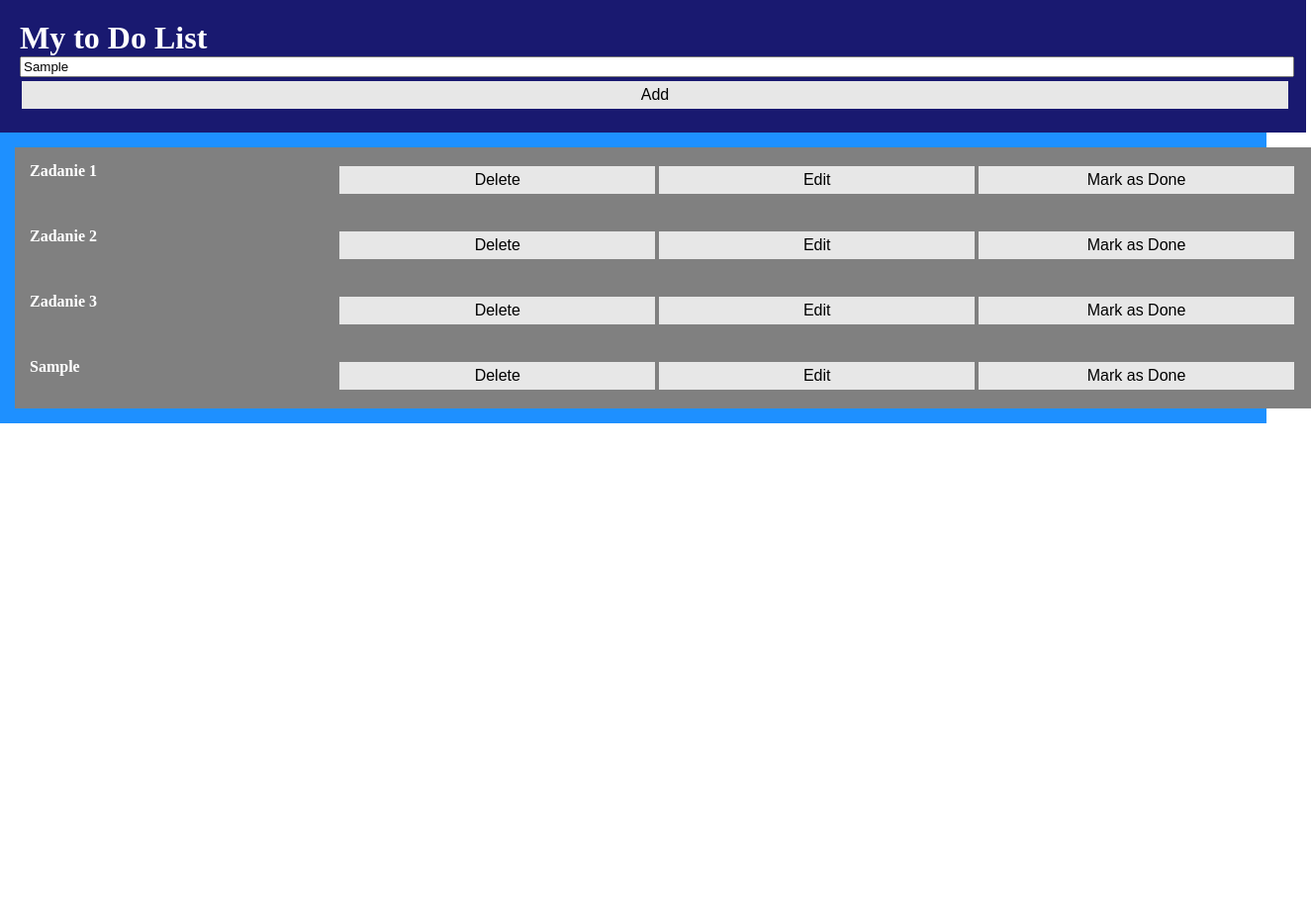
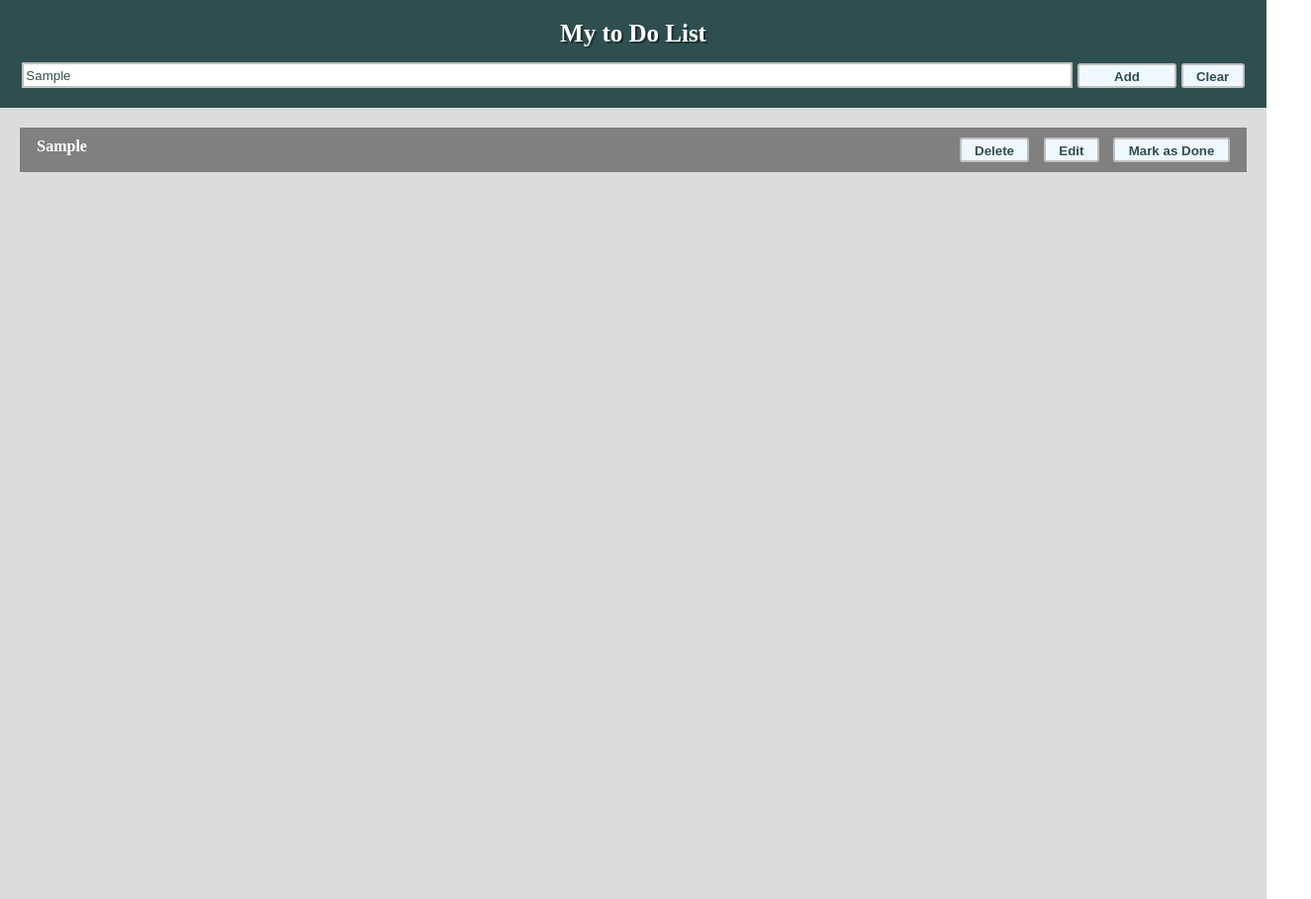
Before and after one commit to sliwia/MyToDoList, a plain HTML site: page index.html in a window 1280 px wide. Both pictures are taken after typing "Sample" into the empty fields and a click on the button "Add". Shown: the whole page at 99% size, 1325 px wide, since content can reach past the window. Before the commit the page ends 800 px from the top, so only its background shows below. Drawn offline with Linux system fonts and the light colour scheme.

Commit message:
Poprawione dodawanie tasków, style html

```diff
--- a/index.html
+++ b/index.html
@@ -5,17 +5,23 @@
     <meta name="viewport" content="width=device-width, initial-scale=1.0">
     <meta http-equiv="X-UA-Compatible" content="ie=edge">
     <link rel="stylesheet"  href="style.css">
+    <link rel="stylesheet"  href="reset.css">
     <title>My To Do List</title>
 </head>
 <body>
     <script src="script.js"></script>
+
     <div id="add-manager">
-        <h1>
-            My to Do List
-        </h1>
+        <div>
+            <h1>
+                My to Do List
+            </h1>
+        </div>
+
         <div id="add-panel">
             <input id="input-text" placeholder="Title..."></input>
             <button id="add-task">Add</button>
+            <button id="clear-text">Clear</button>
         </div>
    </div>
    <div id="edit-dialog">
@@ -28,30 +34,6 @@
 
     <div id="to-do-list">
         <ul id="list">
-            <li id="0">
-                <label class="task-text">Zadanie 1</label>
-                <button class= "delete-button">Delete</button>
-                <button class= "edit-button">Edit</button>
-                <button class= "mark-button">Mark as Done</button>
-                <span class="done-icon">DONE!</span>
-            </li>
-
-            <li id="1">
-                <label class="task-text">Zadanie 2</label>
-                <button class= "delete-button">Delete</button>
-                <button class= "edit-button">Edit</button>
-                <button class= "mark-button">Mark as Done</button>
-                <span class="done-icon">DONE!</span>
-            </li>
-
-            <li id="2">
-                <label class="task-text">Zadanie 3</label>
-                <button class= "delete-button">Delete</button>
-                <button class= "edit-button">Edit</button>
-                <button class= "mark-button">Mark as Done</button>
-                <span class="done-icon">DONE!</span>
-            </li>
-
         </ul>
     </div>
 </body>
--- a/script.js
+++ b/script.js
@@ -1,6 +1,8 @@
-var toDoList ;
+let $toDoList;
+var initialToDoList =[];
 var newTask;
 var addTaskButton;
+var clearTaskButton;
 var editDialog;
 var saveButton;
 var closeButton;
@@ -9,55 +11,59 @@ var editText;
 var editInput;
 
 function main() {
-    searchForElements()
-    prepareDOMEvents()
+    searchForElements();
+    prepareInitialList();
+    prepareDOMEvents();
 }
 
 function searchForElements() {
-    toDoList = document.getElementById('list');
+    $toDoList = document.getElementById('list');
     newTask = document.getElementById("input-text");
     addTaskButton = document.getElementById('add-task');
+    clearTaskButton = document.getElementById('clear-text');
     editDialog = document.getElementById("edit-dialog");
-    editInput = document.getElementById("edit-input")
-    saveButton = document.getElementById("save")
+    editInput = document.getElementById("edit-input");
+    saveButton = document.getElementById("save");
     closeButton = document.getElementById("close");
 };
 
 function prepareDOMEvents() {
-    toDoList.addEventListener('click', listClickManager);
-    addTaskButton.addEventListener('click', addTask);
-    saveButton.addEventListener('click', addEditTask)
+    $toDoList.addEventListener('click', listClickManager);
+    addTaskButton.addEventListener('click', addNewElementToList);
+    clearTaskButton.addEventListener('click',clearTextInput);
+    saveButton.addEventListener('click', addEditTask);
     closeButton.addEventListener('click', closeDialog);
 }
 
-function validateInput(task) {
-    if (task == "") {
-      alert("Field (title..) is empty!");
-      return false;
-    }
-  }
+function prepareInitialList(){
+    initialToDoList.forEach((todo,index) => {
+        addElementToList(todo,index);
+    });
+}
 
-function countId (){
-    var allElementsArray = [];
-    var allElements = document.getElementsByTagName('li');
-    for(var i = 0; i < allElements.length; i++) {
-        allElementsArray.push(Number(allElements[i].id));
-    }
-    var maxId = Math.max(...allElementsArray)
-    return maxId+1;
+function addElementToList(titleElement, index){
+    addNewTask(titleElement, index);
 }
-function addTask() {
-    newId = countId()
-    var titleTask = newTask.value;
 
+function addNewElementToList(){
+    const idTask = initialToDoList.length + 1;
+    addNewTask(newTask.value, idTask);
+}
+
+function addNewTask(titleTask,idTask) {
     if(validateInput(titleTask) !== false) {
         var newElement = document.createElement('li');
-        newElement.id = newId.toString();
+        newElement.id = idTask.toString();
 
         var newLabel = document.createElement('label');
         newLabel.classList.add("task-text");
         newLabel.innerText = titleTask;
         newElement.appendChild(newLabel);
+
+        var newMarkSpan = document.createElement('span');
+        newMarkSpan.classList.add("done-icon");
+        newMarkSpan.innerText = 'DONE!';
+        newElement.appendChild(newMarkSpan);
 
         var newDelButton = document.createElement('button');
         newDelButton.classList.add("delete-button");
@@ -74,39 +80,36 @@ function addTask() {
         newMarkButton.innerText = 'Mark as Done';
         newElement.appendChild(newMarkButton);
 
-        var newMarkSpan = document.createElement('span');
-        newMarkSpan.classList.add("done-icon");
-        newMarkSpan.innerText = 'DONE!';
-        newElement.appendChild(newMarkSpan);
+        $toDoList.appendChild(newElement);
+    }
+}
 
-        toDoList.appendChild(newElement);
+function validateInput(task) {
+    if (task == "") {
+      alert("Field (title..) is empty!");
+      return false;
     }
+}
+
+function clearTextInput(){
+    newTask.value = '';
 }
 
 function listClickManager(eventObject) {
     var target = eventObject.target;
     var parent = target.parentElement;
-    var id_element = target.id;
-    console.log(id_element)
+    //var id_element = target.id;
     var target_class = target.className;
-    //console.log('target_class',target_class)
+    //console.log(target_class,target_class)
     if (target_class==='delete-button'){
         parent.remove();
     } else if (target_class==='mark-button'){
         insert_check(parent);
     } else if (target_class==='edit-button'){
-        showDialog(parent)
+        showDialog(parent);
     }
 }
 
-function insert_check(elementList){
-    var markSpan = elementList.getElementsByClassName("done-icon")[0];
-    if (markSpan.style.display === 'none') {
-        markSpan.style.display = 'block';
-    } else {
-        markSpan.style.display = 'none';
-    }
-}
 function showDialog(elementList) {
     editId = elementList.id;
     editText = elementList.getElementsByClassName("task-text")[0].innerText;
@@ -115,7 +118,7 @@ function showDialog(elementList) {
 }
 
 function addEditTask(){
-    var activeElement = document.getElementById(editId)
+    var activeElement = document.getElementById(editId);
     var activeLabel = activeElement.getElementsByClassName("task-text")[0];
     activeLabel.innerText = editInput.value;
     editDialog.style.display = "none";
@@ -125,4 +128,14 @@ function closeDialog() {
     editDialog.style.display = "none";
 }
 
+function insert_check(elementList){
+    var markSpan = elementList.getElementsByClassName("done-icon")[0];
+    //console.log(markSpan);
+    //console.log('markSpan.style.color',markSpan.style.color);
+    if (markSpan.style.color === 'gray') {
+        markSpan.style.color = 'green';
+    } else {
+        markSpan.style.color = 'gray';
+    }
+}
 document.addEventListener('DOMContentLoaded', main);
--- a/style.css
+++ b/style.css
@@ -1,17 +1,38 @@
 *{
-    width: 100%;
     margin: 0 auto;
 }
 #add-manager {
     display: flex;
-    flex-flow: row wrap;
-    background-color: midnightblue;
+    flex-direction: column ;
+    align-items: center;
+    background-color: darkslategray;
     color:white;
     padding: 20px;
 }
-/* #add-manager h1 {
-    justify-content: center;
-} */
+#add-manager h1 {
+    text-align: center;
+    font-size: 25px;
+    font-weight: bold;
+    padding-bottom: 15px;
+    text-shadow: 2px 2px rgba(0,0,0,0.4);
+}
+
+#add-panel {
+    display: flex;
+    flex-direction:row;
+    align-items: center;
+    width:100%;
+}
+
+input {
+    width: 85%;
+    height: 20px;
+    border: solid 2px silver;
+    color: darkslategray;
+}
+ #add-task{
+    width: 100px;
+}
 
 #edit-dialog {
     display: none;
@@ -23,30 +44,22 @@
     width: 100%;
     height: 100%;
     overflow: auto;
-    background-color: rgb(0,0,0);
     background-color: rgba(0,0,0,0.4);
 }
 .edit-form {
     display: flex;
-    justify-content: center;
+    flex-direction: row;
     background-color: #fefefe;
-    margin: auto;
+    color:white;
     padding: 20px;
-    border: 1px solid #888;
-    width: 80%;
+    margin: 60px;
 }
 
 
-#add-panel {
-    display: inline-block;
-}
 
-
-li {
-    display: inline;
-}
 #to-do-list {
-    background-color: dodgerblue;
+    background-color: gainsboro;
+    height: 100vh;
 }
 
 #to-do-list ul {
@@ -59,23 +72,35 @@ li {
     background-color: gray;
     color:white;
     font-weight: bold;
-    padding: 15px;
+    padding: 10px;
+    margin: 5px 5px 0;
+
 }
+.task-text {
+    width: 70%;
+}
+
 button {
-    background-color: #e7e7e7;
-    border: none;
-    color:black;
-    padding: 5px;
-    text-align: center;
+    display: inline-block;
+    padding: 0.3em 1em;
+    height: 25px;
     text-decoration: none;
-    display: inline-block;
-    font-size: 16px;
-    margin: 4px 2px;
-    cursor: pointer;
+    background-color: aliceblue;
+    color: darkslategray;
+    font-weight: bold;
+    border: solid 2px silver;
+    border-radius: 3px;
+    transition: .4s;
+}
+
+button:hover {
+    background: silver;
+    color: white;
 }
 
 .done-icon{
-    display:none;
-    color:green;
+    color:gray;
     font-weight: bold;
+    margin-right: 5px;
+s
 }
```
